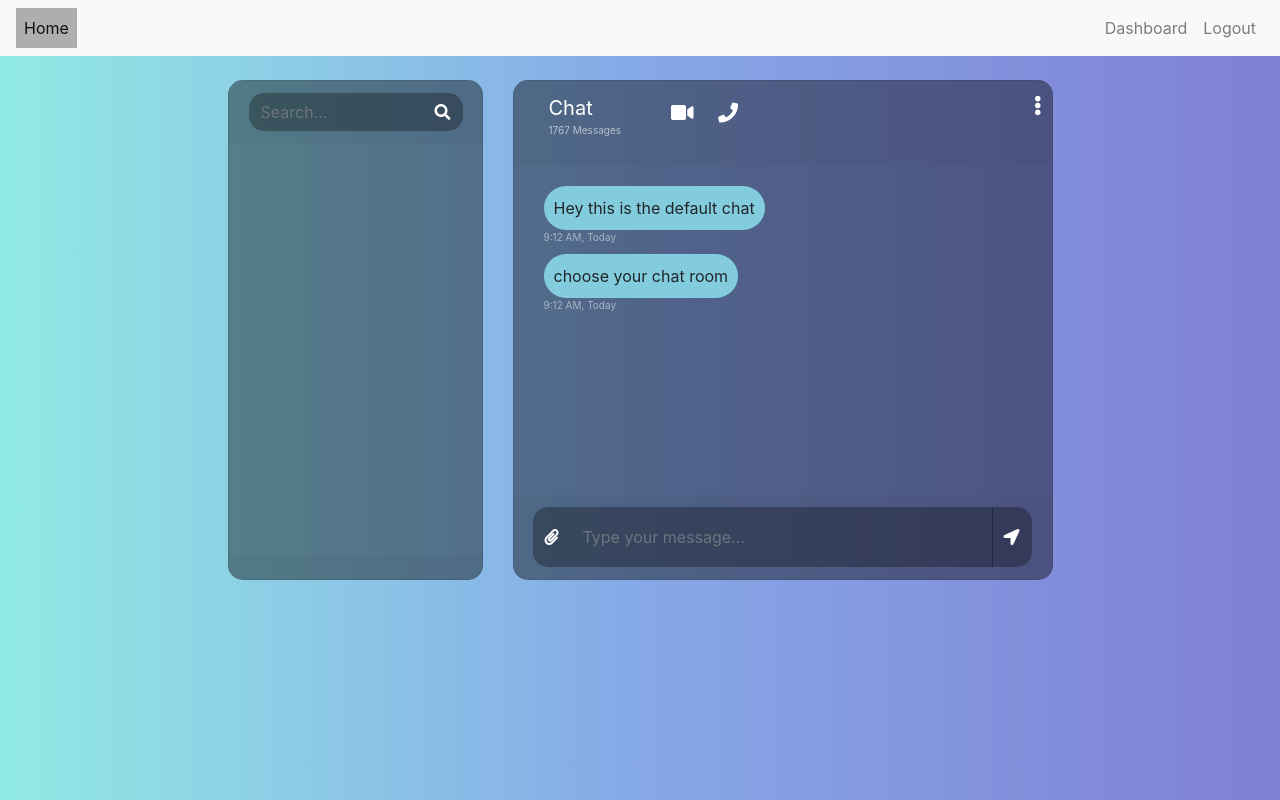
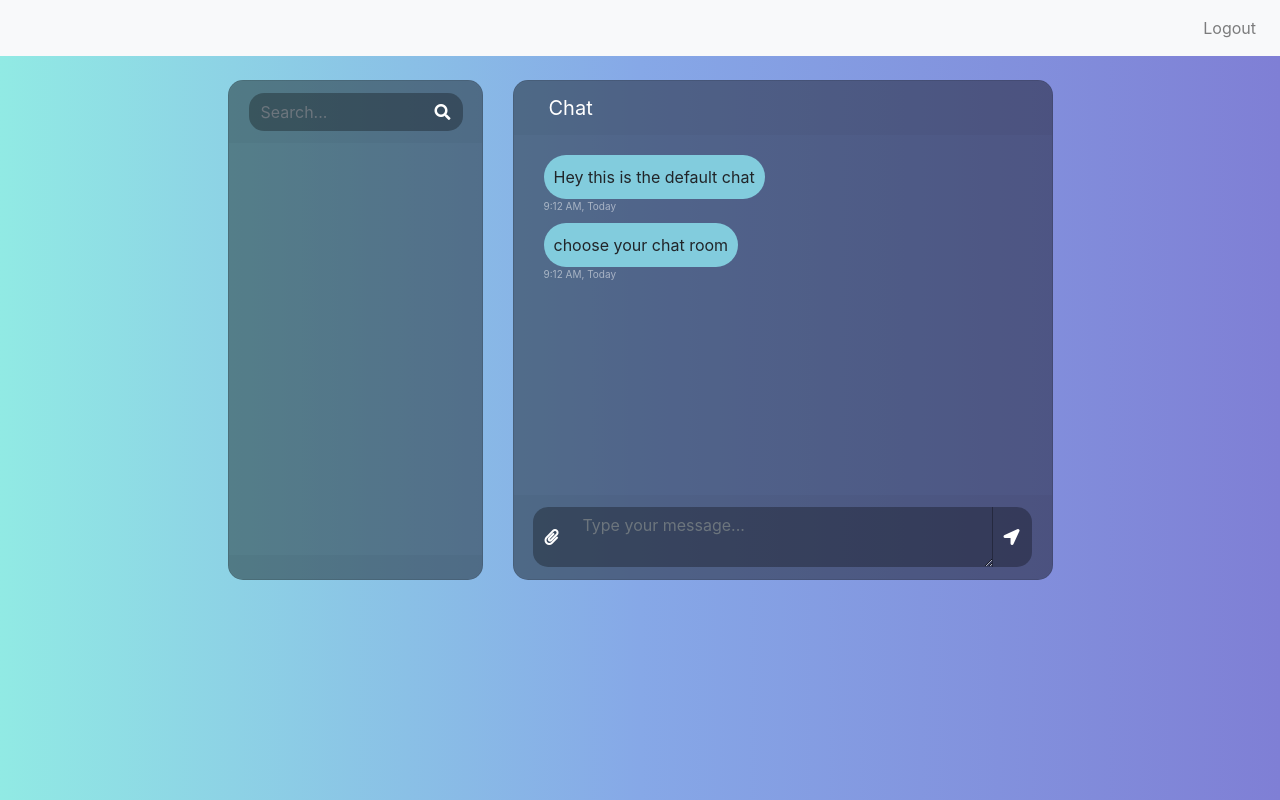
Before and after one commit to hsdid/realtime-chat, a Flask app: template templates/home.html in a window 1280 px wide. Run offline with Flask 2, Linux system fonts and the light colour scheme; the template is opened without the code that fills it, so the values that code supplies are empty; the visitor is signed in with stand-in values (Sample User, id 1); parts of the project's set-up code (start-up, migrations or seed data) failed here and were passed over; some libraries are stand-ins or nearby versions.

Commit message:
Work on moblie/RWD

```diff
--- a/app.py
+++ b/app.py
@@ -31,8 +31,6 @@ socketio = SocketIO(app)
 
 ROOMS = ["room 1", "room 2", "room 3", "room 4"]
 
-
-
 def is_logged_in(f):
     @wraps(f)
     def wrap(*args, **kwargs):
@@ -45,19 +43,19 @@ def is_logged_in(f):
 
     return wrap
 
-@app.route('/', methods=['POST','GET'])
+@app.route('/login', methods=['GET','POST'])
 
-def index():
-    return index_page()
-
-@app.route('/login', methods=['GET','POST'])
 def login():
+    if 'logged_in' in session:
+        return home_page()
 
     return login_page()
 
 
-@app.route('/register', methods=['GET','POST'])
+@app.route('/', methods=['GET','POST'])
 def register():
+    if 'logged_in' in session:
+        return home_page()
     return register_page()
 
 @app.route('/logout')
@@ -70,29 +68,22 @@ def home():
 
     return home_page()
 
-
-#@app.route('/home/<string:receiver_id>', methods=['POST','GET'])
 @app.route('/home/rooms', methods=['POST','GET'])
 @is_logged_in
 def user_chat():
 
     return ROOMS[1]
-    #return home_msg(receiver_id)
-
-# @app.route('/home/send_msg', methods=['POST','GET'])
-# def send_msg():
-#     sending_msg()
-
 
 
 @socketio.on('message')
 def message(data):
+
     print(f"\n\n{data}\n\n")
 
     #sending mesage to all client that connect
     send({'msg':data['msg'], 'username':data['username'], 'time_stamp':
-          strftime('%b-%d %I:%M%p', localtime())}, room=data['room'])
-
+          strftime('%I:%M%p', localtime())}, room=data['room'])
+# %b-%d %I:%M%p
 
 @socketio.on('join')
 def join(data):
--- a/static/main.css
+++ b/static/main.css
@@ -217,8 +207,60 @@ body,html{
             cursor: pointer;
             background-color: rgba(0,0,0,0.2);
         }
-	@media(max-width: 576px){
+
+        #message_area {
+
+
+        }
+
+        @media only screen and (max-width: 576px){
             .contacts_card{
-		margin-bottom: 15px !important;
+               /* margin-bottom: 15px !important; */
+            }
+            .card{
+                font-size: 13px;
             }
         }
+      /*  @media only screen and (max-device-width: 400px) {
+               .msg_card_body{
+                font-size: 11px;
+            }
+            .card{
+                font-size: 11px;
+
+            }
+            #rooms_area{
+             position: absolute;
+             display: none ;
+
+            }
+        } */
+        @media only screen and (max-width: 500px){
+            .msg_card_body{
+                font-size: 11px;
+            }
+            .card{
+                font-size: 11px;
+
+            }
+            #rooms_area{
+             position: absolute;
+             display: none ;
+
+            }
+
+        }
+
+        @media only screen and (min-width: 501px){
+
+            #rooms_area{
+             position: relative;
+             display:  block !important;
+            }
+            #message_area{
+             display:  block !important;
+            }
+            #pick_room{
+                display: none;
+            }
+        }
--- /dev/null
+++ b/static/script/home_page.js
@@ -0,0 +1,38 @@
+document.addEventListener('DOMContentLoaded', ()=> {
+
+let isOpen = false;
+var y = window.matchMedia("(max-width: 500px)")
+var x = document.getElementById("rooms_area");
+document.querySelector('#pick_room').onclick = (e) => {
+
+
+
+        var z = document.getElementById("message_area");
+
+          if(y.matches) {
+
+             //z.style.display = "none";
+
+              if (x.style.display === "none") {
+                 x.style.display = "block";
+                 z.style.display = "none";
+              } else {
+                x.style.display = "none";
+                z.style.display = "block";
+              }
+
+          }
+
+          else if (x.style.display === "none") {
+            x.style.display = "block";
+
+          } else {
+            x.style.display = "none";
+
+          }
+
+    }
+
+
+
+})
--- a/static/script/socketio.js
+++ b/static/script/socketio.js
@@ -8,14 +8,14 @@ document.addEventListener('DOMContentLoaded', ()=> {
 
     // Display incoming message
     socket.on('message', data => {
-        //        const p = document.createElement('p');
-        //        const br = document.createElement('br')
+
+
         const msg_body = document.querySelector("#msg");
         if (typeof data.username === 'undefined') {
             printSysMsg(data.msg)
         } else if  (data.username == username) {
              msg_body.insertAdjacentHTML("beforeend",`<div class="d-flex justify-content-end mb-4">
-                                                       <div class="msg_cotainer_send">
+                                                       <div class="msg_cotainer_send message">
                                                             ${data.msg}
                                                             <span class="msg_time_send">${data.time_stamp}</span>
                                                         </div>
@@ -23,7 +23,7 @@ document.addEventListener('DOMContentLoaded', ()=> {
 
         } else if (data.username != username ) {
             msg_body.insertAdjacentHTML("beforeend",`<div class="d-flex justify-content-start mb-4">
-                                                       <div class="msg_cotainer">
+                                                       <div class="msg_cotainer message">
                                                             ${data.msg}
                                                             <span class="msg_time_send">${data.time_stamp}</span>
                                                         </div>
@@ -31,7 +31,10 @@ document.addEventListener('DOMContentLoaded', ()=> {
 
         }
 
-        console.log(data)
+
+        //Automatically scroll down chat after display msg
+        msg_body.scrollTop = msg_body.scrollHeight;
+
     });
 
 
@@ -54,19 +57,41 @@ document.addEventListener('DOMContentLoaded', ()=> {
     document.querySelectorAll('.user_info').forEach(div => {
         div.onclick = () => {
 
-//            //change chat room name
-//            document.querySelector('#room').innerHTML.replace = div.innerHTML;
-//            console.log(div.innerHTML);
+            //change chat room name
+            document.querySelector('#chats').innerHTML = div.innerHTML;
+
 
             let newRoom = div.innerHTML;
             if (newRoom == room) {
                 msg = `You are already in ${room} room`
+
                 printSysMsg(msg);
             } else {
                 leaveRoom(room);
                 joinRoom(newRoom);
                 room = newRoom;
             }
+
+            var y = window.matchMedia("(max-width: 500px)")
+
+            var x = document.getElementById("rooms_area");
+            var z = document.getElementById("message_area");
+            // if max-width: 500px add function toggle hide/show rooms-area
+            if(y.matches) {
+
+
+                 if (x.style.display === "none") {
+
+                    x.style.display = "block";
+                    z.style.display = "none";
+                  } else {
+
+                    x.style.display = "none";
+                    z.style.display = "block";
+                  }
+
+            }
+
         }
 
 
--- a/templates/home.html
+++ b/templates/home.html
@@ -4,9 +4,11 @@
 
 <!--<div class="text-center  " style="border-radius: 20px;">-->
 
+<div class="row justify-content-center h-100">
 
-<div class="row justify-content-center h-100">
-				<div class="col-md-4 col-xl-3 chat"><div class="card mb-sm-3 mb-md-0 contacts_card">
+
+				<div id="rooms_area" class="col-12 col-md-4 col-xl-3 chat">
+					<div class="card mb-sm-3 mb-md-0 contacts_card">
 						<div class="card-header">
 							<div class="input-group">
 								<input type="text" placeholder="Search..." name="" class="form-control search">
@@ -16,22 +18,10 @@
 							</div>
 						</div>
 	<!--					your friend  Room selection-->
+
 						<div class="card-body contacts_body">
 							<ui class="contacts">
 
-<!--							{% for user in users %}-->
-<!--								<li>-->
-<!--									<div class="d-flex bd-highlight">-->
-<!--										<div class="user_info">-->
-
-<!--&lt;!&ndash;											<a href="{{ url_for('home', receiver_id=user.id) }}"><span>{{user.username}}</span></a>&ndash;&gt;-->
-<!--											<a href="/home/{{user.id}}"><span>{{user.username}}</span></a>-->
-<!--											<p>online</p>-->
-<!--										</div>-->
-<!--									</div>-->
-<!--								</li>-->
-<!--							{% endfor %}-->
-<!--							Rooms-->
 								{% for room in rooms %}
 									<li>
 										<div class="d-flex bd-highlight">
@@ -45,36 +35,30 @@
 							</ui>
 						</div>
 						<div class="card-footer"></div>
-				</div></div>
-				<div class="col-md-8 col-xl-6 chat">
+					</div>
+				</div>
+
+				<div id="message_area" class=" col-xs-12 col-sm-12 col-md-8 col-xl-6 chat " >
 					<div class="card">
 						<div class="card-header msg_head">
 							<div class="d-flex bd-highlight">
 
 								<div class="user_info">
-									<span id="room">Chat </span>
-									<p>1767 Messages</p>
+									<span >Chat  </span><span id="chats"> </span>
+<!--									<p>1767 Messages</p>-->
 								</div>
 								<div class="video_cam">
-									<span><i class="fas fa-video"></i></span>
-									<span><i class="fas fa-phone"></i></span>
+
+									<span id="pick_room">Rooms <i class="fas fa-angle-down"></i></span>
 								</div>
 							</div>
-							<span id="action_menu_btn"><i class="fas fa-ellipsis-v"></i></span>
-							<div class="action_menu">
-								<ul>
-									<li><i class="fas fa-user-circle"></i> View profile</li>
-									<li><i class="fas fa-users"></i> Add to close friends</li>
-									<li><i class="fas fa-plus"></i> Add to group</li>
-									<li><i class="fas fa-ban"></i> Block</li>
-								</ul>
-							</div>
+
 						</div>
 <!--						message area-->
-						<div id="msg" class="card-body msg_card_body">
+						<div id="msg" class="card-body msg_card_body Overflow" >
 
 <!--							display messages -->
-								{{username}}
+
 							<div class="d-flex justify-content-start mb-4">
 
 								<div class="msg_cotainer">
@@ -86,7 +70,7 @@
 							</div>
 							<div class="d-flex justify-content-start mb-4">
 
-								<div class="msg_cotainer">
+								<div class="msg_cotainer ">
 									 choose your chat room
 
 									<span class="msg_time">9:12 AM, Today</span>
@@ -103,9 +87,9 @@
                                     <div class="input-group-append">
                                         <span class="input-group-text attach_btn"><i class="fas fa-paperclip"></i></span>
                                     </div>
-    <!--								<textarea name="" class="form-control type_msg" placeholder="Type your message..."></textarea>-->
-<!--                                    	input message-->
-										<input name="msg" type="text" id="user_message" class="form-control type_msg" placeholder="Type your message..." required>
+    										<textarea name="msg" id="user_message" class="form-control type_msg" placeholder="Type your message..."></textarea>
+
+<!--										<input name="msg" type="text" id="user_message" class="form-control type_msg" placeholder="Type your message..." required>-->
 
                                     <div class="input-group-append">
 
@@ -120,7 +104,9 @@
 			</div>
 
 <script type="text/javascript">
+
 	const username = `{{session['username']}}`;
+
 </script>
 
 
@@ -129,6 +115,8 @@
 <!--			<script src="https://cdnjs.cloudflare.com/ajax/libs/socket.io/1.7.3/socket.io.min.js"></script>-->
 			<script src="{{ url_for('static', filename='script/socketio.js') }}">
 			</script>
+			<script src="{{ url_for('static', filename='script/home_page.js') }}">
+			</script>
 
 <!--</div>-->
 
--- a/templates/includes/_navbar.html
+++ b/templates/includes/_navbar.html
@@ -1,17 +1,12 @@
-<nav class=" navbar navbar-expand-sm bg-light navbar-light">
-  <ul class="nav navbar-nav">
-    <li class="nav-item active">
-      <a class="nav-link" href="/">Home</a>
-    </li>
-  </ul>
+<nav class=" navbar navbar-expand-sm bg-light navbar-light ">
 
-  <ul class="nav navbar-nav navbar-right ml-auto">
+  <ul class="nav navbar-nav navbar-right ml-auto  d-flex flex-row-reverse ">
       {% if session.logged_in %}
-        <a class="nav-link" href="/home">Dashboard</a>
+
         <a class="nav-link" href="/logout">Logout</a>
       {% else %}
-        <a class="nav-link" href="/register">Register</a>
-        <a class="nav-link" href="/login">Login</a>
+        <a class="nav-link" href="/">Register</a>
+        <a class="nav-link mr-4" href="/login">Login</a>
       {% endif %}
 
   </ul>
--- a/templates/layout.html
+++ b/templates/layout.html
@@ -5,6 +5,7 @@
     <title>MyFlaskApp</title>
     <link rel="stylesheet" href="https://stackpath.bootstrapcdn.com/bootstrap/4.5.2/css/bootstrap.min.css">
     <link rel="stylesheet" href="https://cdnjs.cloudflare.com/ajax/libs/font-awesome/5.14.0/css/all.min.css">
+    <meta name="viewport" content="width=device-width, initial-scale=1, maximum-scale=1, user-scalable=no">
     <link rel="stylesheet" type="text/css" href="{{ url_for('static', filename='main.css') }}">
 </head>
 <body>
```
Also changed, not shown: other parts of static/main.css (+22 -32 lines), Controllers/PageController.py (+0 -9 lines), templates/index.html (deleted, +0 -18 lines), templates/login.html (+5 -5 lines), templates/register.html (+5 -5 lines). Lines whose indentation alone changed are shown as unchanged.
